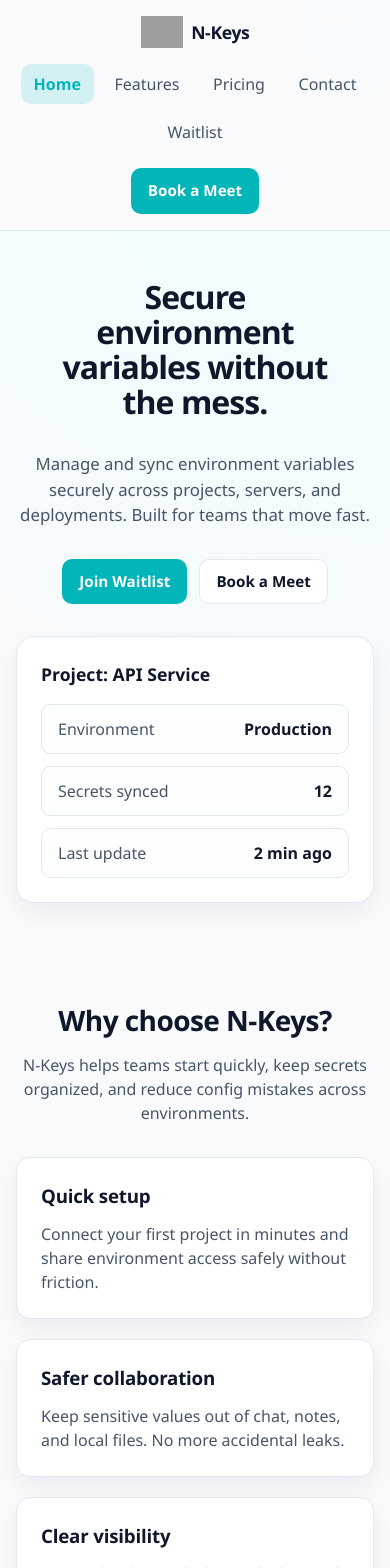
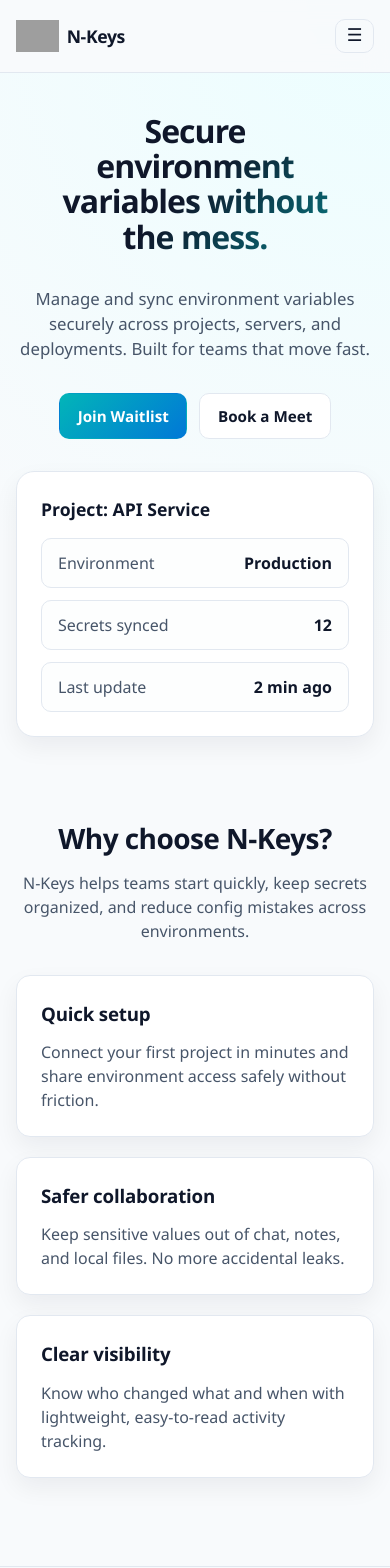
Before and after one commit to Neko-Nik-Org/N-Keys-WebUI, a React (Vite) app: page / in a window 390 px wide. Shown: the top 1568 px of the page. Built offline with nearby package versions, Linux system fonts and the light colour scheme; grey boxes are pictures that could not be loaded.

Commit message:
feat: enhance navigation with mobile support and update contact information

```diff
--- a/src/components/SiteNav.jsx
+++ b/src/components/SiteNav.jsx
@@ -1,3 +1,4 @@
+import { useState } from 'react'
 import { Link, NavLink } from 'react-router-dom'
 import logoImg from '../assets/n-keys-no-bg.png'
 
@@ -10,15 +11,18 @@ const navItems = [
 ]
 
 function SiteNav() {
+  const [open, setOpen] = useState(false)
+  const close = () => setOpen(false)
+
   return (
     <header className="site-header">
       <div className="container nav-wrap">
-        <Link to="/" className="logo" aria-label="N-Keys home">
+        <Link to="/" className="logo" aria-label="N-Keys home" onClick={close}>
           <img src={logoImg} alt="N-Keys" />
           N-Keys
         </Link>
 
-        <nav aria-label="Primary">
+        <nav aria-label="Primary" className="nav-desktop">
           <ul className="nav-list">
             {navItems.map((item) => (
               <li key={item.to}>
@@ -35,6 +39,7 @@ function SiteNav() {
           </ul>
         </nav>
 
+        <div className="nav-right">
           <a
             className="button button-primary nav-cta"
             href="https://calendly.com/neko-nik/general-meet"
@@ -43,7 +48,50 @@ function SiteNav() {
           >
             Book a Meet
           </a>
+          <button
+            className="hamburger"
+            aria-label={open ? 'Close menu' : 'Open menu'}
+            aria-expanded={open}
+            onClick={() => setOpen((v) => !v)}
+          >
+            {open ? '✕' : '☰'}
+          </button>
         </div>
+      </div>
+
+      {open && (
+        <nav aria-label="Mobile navigation" className="nav-mobile">
+          <ul className="nav-mobile-list">
+            {navItems.map((item) => (
+              <li key={item.to}>
+                <NavLink
+                  to={item.to}
+                  className={({ isActive }) =>
+                    isActive
+                      ? 'nav-link nav-link-active nav-mobile-link'
+                      : 'nav-link nav-mobile-link'
+                  }
+                  onClick={close}
+                >
+                  {item.label}
+                </NavLink>
+              </li>
+            ))}
+            <li>
+              <a
+                className="button button-primary"
+                style={{ width: '100%' }}
+                href="https://calendly.com/neko-nik/general-meet"
+                target="_blank"
+                rel="noreferrer"
+                onClick={close}
+              >
+                Book a Meet
+              </a>
+            </li>
+          </ul>
+        </nav>
+      )}
     </header>
   )
 }
--- a/src/index.css
+++ b/src/index.css
@@ -43,6 +43,44 @@
     --text-muted: #a0afc0;
     --border: #2d3d50;
     --shadow: 0 10px 24px rgba(0, 0, 0, 0.4);
+  }
+
+  body {
+    background: radial-gradient(circle at top right, rgba(2, 181, 184, 0.07) 0%, #0a1120 38%);
+  }
+
+  .form input,
+  .form textarea {
+    background: var(--surface);
+    border-color: var(--border);
+    color: var(--text);
+  }
+}
+
+/* ── Animations ─────────────────────────────────────── */
+@keyframes fadeInUp {
+  from {
+    opacity: 0;
+    transform: translateY(18px);
+  }
+  to {
+    opacity: 1;
+    transform: translateY(0);
+  }
+}
+
+@keyframes fadeIn {
+  from { opacity: 0; }
+  to   { opacity: 1; }
+}
+
+@media (prefers-reduced-motion: reduce) {
+  *,
+  *::before,
+  *::after {
+    animation-duration: 0.01ms !important;
+    animation-iteration-count: 1 !important;
+    transition-duration: 0.01ms !important;
   }
 }
 
@@ -104,6 +142,54 @@ main {
   min-height: 72px;
 }
 
+.nav-desktop {
+  display: flex;
+}
+
+.nav-right {
+  display: flex;
+  align-items: center;
+  gap: var(--space-3);
+}
+
+/* ── Hamburger ───────────────────────────────────────── */
+.hamburger {
+  display: none;
+  background: none;
+  border: 1px solid var(--border);
+  border-radius: var(--radius-sm);
+  padding: 0.45rem 0.65rem;
+  cursor: pointer;
+  color: var(--text);
+  font-size: 1.1rem;
+  line-height: 1;
+  transition: background-color 0.15s ease, border-color 0.15s ease;
+}
+
+.hamburger:hover {
+  background: rgba(2, 181, 184, 0.08);
+  border-color: var(--brand-primary);
+}
+
+.nav-mobile {
+  border-top: 1px solid var(--border);
+  animation: fadeIn 0.2s ease-out both;
+}
+
+.nav-mobile-list {
+  margin: 0;
+  padding: var(--space-4) var(--space-6);
+  list-style: none;
+  display: grid;
+  gap: var(--space-2);
+}
+
+.nav-mobile-link {
+  display: block;
+  padding-block: var(--space-3);
+  width: 100%;
+}
+
 .logo {
   text-decoration: none;
   font-size: 1.1rem;
@@ -158,19 +244,25 @@ main {
   gap: var(--space-2);
   font-size: 0.95rem;
   font-weight: 600;
+  font-family: inherit;
   text-decoration: none;
-  padding: 0.65rem 1rem;
+  padding: 0.65rem 1.1rem;
   cursor: pointer;
-  transition: all 0.15s ease;
+  transition: all 0.18s ease;
+}
+
+.button:active {
+  transform: scale(0.97);
 }
 
 .button-primary {
   color: #ffffff;
-  background: var(--brand-primary);
+  background: linear-gradient(135deg, var(--brand-primary) 0%, var(--brand-secondary) 100%);
 }
 
 .button-primary:hover {
-  background: var(--brand-hover);
+  background: linear-gradient(135deg, var(--brand-hover) 0%, #0165b8 100%);
+  box-shadow: 0 4px 16px rgba(2, 181, 184, 0.32);
 }
 
 .button-secondary {
@@ -180,8 +272,9 @@ main {
 }
 
 .button-secondary:hover {
-  background: #f8fafc;
+  background: var(--surface-soft);
   box-shadow: var(--shadow);
+  border-color: rgba(2, 181, 184, 0.3);
 }
 
 .hero {
@@ -191,6 +284,7 @@ main {
   display: grid;
   gap: var(--space-8);
   place-items: center;
+  animation: fadeInUp 0.55s ease-out both;
 }
 
 .hero h1 {
@@ -199,6 +293,10 @@ main {
   line-height: 1.1;
   letter-spacing: -0.03em;
   max-width: 15ch;
+  background: linear-gradient(135deg, var(--text) 50%, var(--brand-primary) 130%);
+  -webkit-background-clip: text;
+  -webkit-text-fill-color: transparent;
+  background-clip: text;
 }
 
 .hero p {
@@ -223,6 +321,7 @@ main {
   box-shadow: var(--shadow);
   padding: var(--space-6);
   text-align: left;
+  animation: fadeInUp 0.6s ease-out 0.25s both;
 }
 
 .mock-card h2 {
@@ -285,6 +384,7 @@ main {
 .page-header {
   text-align: center;
   padding-top: var(--space-12);
+  animation: fadeInUp 0.45s ease-out both;
 }
 
 .simple-grid,
@@ -343,7 +443,21 @@ main {
   border-radius: var(--radius-md);
   box-shadow: var(--shadow);
   padding: var(--space-6);
+  transition: transform 0.22s ease, box-shadow 0.22s ease, border-color 0.22s ease;
+  animation: fadeInUp 0.45s ease-out both;
 }
+
+.card:hover {
+  transform: translateY(-3px);
+  box-shadow: 0 20px 44px rgba(15, 23, 42, 0.1), 0 0 0 1px rgba(2, 181, 184, 0.18);
+  border-color: rgba(2, 181, 184, 0.3);
+}
+
+.card:nth-child(2) { animation-delay: 0.07s; }
+.card:nth-child(3) { animation-delay: 0.14s; }
+.card:nth-child(4) { animation-delay: 0.21s; }
+.card:nth-child(5) { animation-delay: 0.28s; }
+.card:nth-child(6) { animation-delay: 0.35s; }
 
 .card h3,
 .card h2 {
@@ -481,13 +595,18 @@ main {
   font-size: 0.92rem;
 }
 
+.table-scroll {
+  overflow-x: auto;
+  -webkit-overflow-scrolling: touch;
+  border: 1px solid var(--border);
+  border-radius: var(--radius-md);
+  margin-top: var(--space-6);
+}
+
 .comparison-table {
   width: 100%;
   border-collapse: collapse;
-  margin-top: var(--space-6);
-  border: 1px solid var(--border);
-  border-radius: var(--radius-md);
-  overflow: hidden;
+  min-width: 520px;
 }
 
 .comparison-table th,
@@ -529,16 +648,16 @@ main {
     grid-template-columns: repeat(2, minmax(0, 1fr));
   }
 
-  .nav-wrap {
-    min-height: auto;
-    padding-block: var(--space-4);
-    flex-wrap: wrap;
-    justify-content: center;
-  }
-
   .benefits-grid {
     grid-template-columns: repeat(2, minmax(0, 1fr));
   }
+}
+
+/* ── Hamburger breakpoint ────────────────────────────── */
+@media (max-width: 768px) {
+  .nav-desktop { display: none; }
+  .hamburger   { display: inline-flex; align-items: center; justify-content: center; }
+  .nav-cta     { display: none; }
 }
 
 @media (max-width: 680px) {
@@ -547,8 +666,13 @@ main {
   }
 
   .hero {
-    padding-top: var(--space-12);
-    padding-bottom: var(--space-12);
+    padding-top: var(--space-10);
+    padding-bottom: var(--space-10);
+  }
+
+  .section {
+    padding-top: var(--space-10);
+    padding-bottom: var(--space-10);
   }
 
   .simple-grid,
@@ -559,15 +683,19 @@ main {
     grid-template-columns: 1fr;
   }
 
-  .nav-list {
-    flex-wrap: wrap;
-    justify-content: center;
+  .footer-wrap {
+    min-height: auto;
+    padding-block: var(--space-5);
+    flex-direction: column;
+    text-align: center;
+    gap: var(--space-2);
   }
 
-  .footer-wrap {
-    min-height: auto;
-    padding-block: var(--space-4);
-    flex-direction: column;
-    text-align: center;
+  .pricing-grid {
+    gap: var(--space-4);
+  }
+
+  .page-header {
+    padding-top: var(--space-8);
   }
 }
--- a/src/pages/ContactPage.jsx
+++ b/src/pages/ContactPage.jsx
@@ -11,9 +11,9 @@ function ContactPage() {
       <section className="container section section-tight">
         <div className="contact-grid">
           <article className="card">
-            <h2>Contact us</h2>
+            <h2>Contact me <span role="img" aria-label="email">📧</span></h2>
             <p>
-              Email us at <a href="mailto:hello@n-keys.dev">hello@n-keys.dev</a>
+              Email me directly at <a href="mailto:nikhil@nekonik.com">nikhil@nekonik.com</a>
             </p>
 
             <form className="form" onSubmit={(event) => event.preventDefault()}>
--- a/src/pages/PricingPage.jsx
+++ b/src/pages/PricingPage.jsx
@@ -74,6 +74,7 @@ function PricingPage() {
           <h2>Detailed comparison</h2>
           <p>Compare features across all plans to find the right fit for your team.</p>
         </div>
+        <div className="table-scroll">
         <table className="comparison-table">
           <thead>
             <tr>
@@ -118,6 +119,7 @@ function PricingPage() {
             ))}
           </tbody>
         </table>
+        </div>
       </section>
     </>
   )
```
Lines whose indentation alone changed are shown as unchanged.
